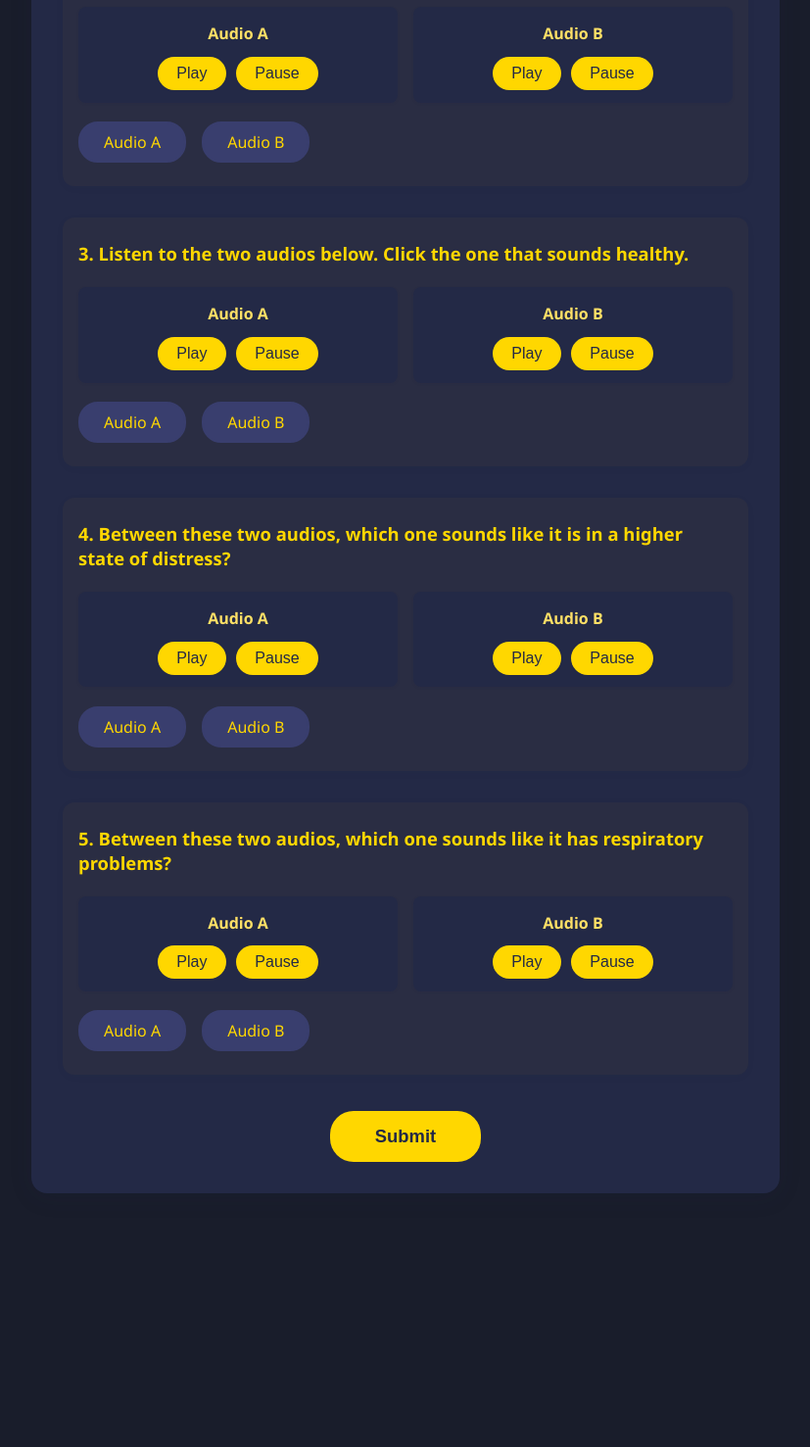
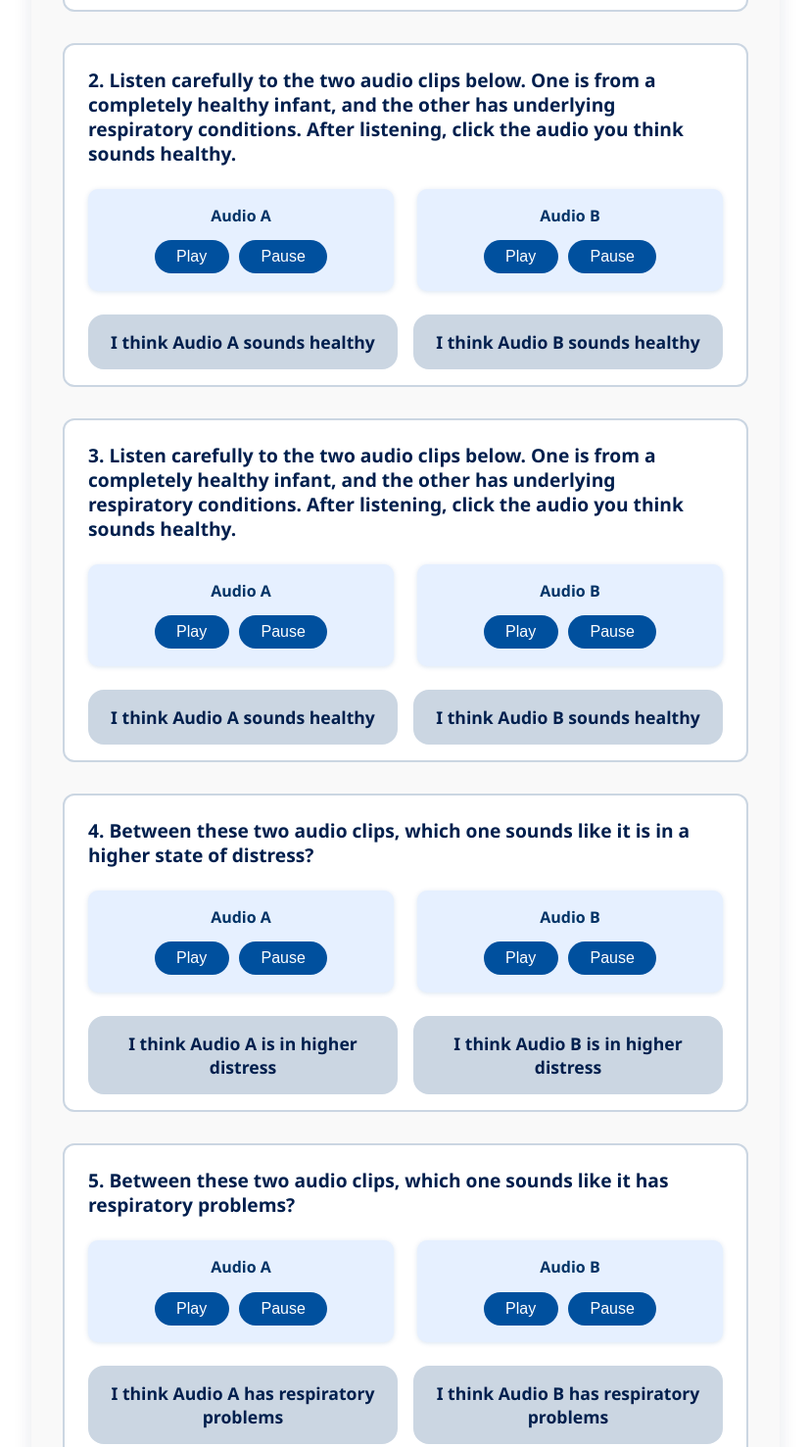
Before and after one commit to echan2709/finalaudiotrainingstudyproject, a plain HTML site: page index.html in a window 1280 px wide. Shown: the part 765-2242 px from the top of the page at 98% size, without its empty margins (226-1053 px from the left). Before the commit the page ends 2015 px from the top, so only its background shows below. Drawn offline with Linux system fonts and the light colour scheme.

Commit message:
Update index.html

```diff
--- a/index.html
+++ b/index.html
@@ -3,107 +3,130 @@
 <head>
   <meta charset="UTF-8" />
   <title>Audio in Medical Training Study</title>
-  <meta name="viewport" content="width=device-width, initial-scale=1.0">
+  <meta name="viewport" content="width=device-width, initial-scale=1.0" />
   <style>
     body {
-      font-family: 'Segoe UI', Arial, sans-serif;
+      font-family: 'Segoe UI', Tahoma, Geneva, Verdana, sans-serif;
+      background: #ffffff;
+      color: #001f4d; /* Navy */
       margin: 0;
-      background: #191d2b;
-      color: #f5f6fa;
       min-height: 100vh;
     }
     .container {
       max-width: 700px;
       margin: 2em auto;
       padding: 2em;
-      background: #232946;
-      border-radius: 16px;
-      box-shadow: 0 4px 24px rgba(30,40,80,0.10);
+      background: #f9f9f9;
+      border-radius: 12px;
+      box-shadow: 0 4px 20px rgba(0, 31, 77, 0.1);
     }
     h1 {
-      color: #ffd700;
       text-align: center;
+      color: #001f4d;
       margin-bottom: 0.3em;
+      font-weight: 700;
     }
     .notice {
-      background: #ffe066;
-      color: #232946;
+      background: #dbe9ff;
+      color: #001f4d;
+      border-left: 6px solid #00509e;
       padding: 1em 1.5em;
       border-radius: 8px;
       margin-bottom: 2em;
-      font-weight: 500;
-      border-left: 6px solid #ffd700;
+      font-weight: 600;
+      font-size: 1rem;
     }
     .question-card {
-      background: #2a2d43;
+      background: #ffffff;
+      border: 2px solid #cbd6e2;
       border-radius: 12px;
-      padding: 1.5em 1em 1em 1em;
+      padding: 1.5em 1.5em 1em 1.5em;
       margin-bottom: 2em;
-      box-shadow: 0 2px 8px rgba(30,40,80,0.04);
+      transition: border-color 0.3s ease;
+    }
+    .question-card:hover {
+      border-color: #00509e;
+      box-shadow: 0 0 10px rgba(0, 80, 158, 0.3);
     }
     .question-title {
-      font-size: 1.15em;
+      font-size: 1.2rem;
+      font-weight: 700;
       margin-bottom: 1.2em;
-      font-weight: 600;
-      color: #ffd700;
+      color: #001f4d;
+      line-height: 1.3;
     }
     .audio-row {
       display: flex;
-      gap: 1em;
+      gap: 1.5em;
       flex-wrap: wrap;
-      margin-bottom: 1.2em;
+      margin-bottom: 1.5em;
       justify-content: flex-start;
     }
     .audio-block {
       flex: 1 1 180px;
       min-width: 160px;
-      background: #232946;
-      padding: 1em 0.5em 0.5em 0.5em;
-      border-radius: 8px;
+      background: #e6f0ff;
+      padding: 1em 1em 0.8em 1em;
+      border-radius: 10px;
       text-align: center;
-      box-shadow: 0 1px 3px rgba(30,40,80,0.08);
+      box-shadow: 0 1px 5px rgba(0, 80, 158, 0.15);
     }
     .audio-label {
-      font-weight: 600;
-      margin-bottom: 0.5em;
+      font-weight: 700;
+      margin-bottom: 0.6em;
       display: block;
-      color: #ffe066;
+      color: #003366;
     }
     .audio-block button {
-      background: #ffd700;
-      color: #232946;
+      background: #00509e;
+      color: #fff;
       border: none;
-      border-radius: 20px;
-      padding: 0.5em 1.2em;
-      font-size: 1em;
+      border-radius: 24px;
+      padding: 0.5em 1.4em;
+      font-size: 1rem;
       margin: 0.3em 0.2em;
       cursor: pointer;
-      transition: background 0.2s;
+      transition: background 0.25s ease;
+      user-select: none;
     }
     .audio-block button:hover {
-      background: #ffe066;
+      background: #003366;
     }
     .answer-row {
       display: flex;
       gap: 1em;
       margin-top: 0.5em;
       justify-content: flex-start;
+      flex-wrap: wrap;
     }
     .answer-btn {
-      background: #393e6e;
-      color: #ffd700;
-      border: 2px solid #393e6e;
-      border-radius: 20px;
-      padding: 0.5em 1.5em;
-      font-size: 1em;
+      flex: 1 1 120px;
+      background: #cbd6e2;
+      border: 2px solid #cbd6e2;
+      border-radius: 16px;
+      padding: 0.8em 1em;
+      font-size: 1.1rem;
+      font-weight: 700;
+      color: #001f4d;
+      text-align: center;
       cursor: pointer;
-      transition: background 0.2s, border 0.2s;
-      margin-bottom: 0.5em;
+      transition: background 0.3s, border-color 0.3s, color 0.3s;
+      user-select: none;
+      display: flex;
+      align-items: center;
+      justify-content: center;
+      gap: 0.5em;
+    }
+    .answer-btn:hover {
+      background: #00509e;
+      border-color: #00509e;
+      color: #fff;
     }
     .answer-btn.selected {
-      background: #ffd700;
-      color: #232946;
-      border: 2px solid #ffd700;
+      background: #003366;
+      border-color: #003366;
+      color: #fff;
+      box-shadow: 0 0 8px rgba(0, 48, 102, 0.8);
     }
     .question-card input[type="radio"] {
       display: none;
@@ -111,33 +134,48 @@
     button[type="submit"] {
       display: block;
       margin: 2em auto 0 auto;
-      background: #ffd700;
-      color: #232946;
-      font-size: 1.15em;
+      background: #001f4d;
+      color: #fff;
+      font-size: 1.3rem;
       border: none;
-      border-radius: 24px;
-      padding: 0.8em 2.5em;
+      border-radius: 32px;
+      padding: 0.9em 3em;
       font-weight: 700;
       cursor: pointer;
-      transition: background 0.2s;
+      transition: background 0.3s ease;
+      user-select: none;
     }
     button[type="submit"]:hover {
-      background: #ffe066;
+      background: #003366;
     }
     .result {
-      background: #23203a;
-      padding: 1em;
+      background: #e6f0ff;
+      padding: 1.2em;
       margin-top: 2em;
-      color: #fff;
-      border-radius: 8px;
+      color: #001f4d;
+      border-radius: 12px;
       text-align: center;
-      font-size: 1.1em;
+      font-size: 1.15rem;
+      font-weight: 700;
+      box-shadow: 0 0 12px rgba(0, 80, 158, 0.3);
     }
     @media (max-width: 600px) {
-      .container { padding: 1em; }
-      .audio-row { flex-direction: column; }
-      .audio-block { min-width: unset; }
-      .answer-row { flex-direction: column; }
+      .container {
+        margin: 1em;
+        padding: 1.5em;
+      }
+      .audio-row {
+        flex-direction: column;
+      }
+      .audio-block {
+        min-width: unset;
+      }
+      .answer-row {
+        flex-direction: column;
+      }
+      .answer-btn {
+        flex: 1 1 auto;
+      }
     }
     /* Hide audio timeline and time displays */
     audio::-webkit-media-controls-timeline,
@@ -147,9 +185,13 @@
     audio::-webkit-media-controls-seek-forward-button {
       display: none !important;
     }
-    audio::-moz-range-thumb { visibility: hidden; }
+    audio::-moz-range-thumb {
+      visibility: hidden;
+    }
     audio::-ms-fill-lower,
-    audio::-ms-fill-upper { display: none !important; }
+    audio::-ms-fill-upper {
+      display: none !important;
+    }
   </style>
 </head>
 <body>
@@ -164,17 +206,19 @@
         <div class="question-title">Are you a medical professional?</div>
         <div class="answer-row">
           <label class="answer-btn" id="pro-yes">
-            <input type="radio" name="medical_professional" value="Yes" required> Yes
+            <input type="radio" name="medical_professional" value="Yes" required /> Yes
           </label>
           <label class="answer-btn" id="pro-no">
-            <input type="radio" name="medical_professional" value="No" required> No
+            <input type="radio" name="medical_professional" value="No" required /> No
           </label>
         </div>
       </div>
 
       <!-- Question 1 -->
       <div class="question-card">
-        <div class="question-title">1. Listen to the two audios below. Click the one that sounds healthy.</div>
+        <div class="question-title">
+          1. Listen carefully to the two audio clips below. One is from a completely healthy infant, and the other has underlying respiratory conditions. After listening, click the audio you think sounds healthy.
+        </div>
         <div class="audio-row">
           <div class="audio-block">
             <span class="audio-label">Audio A</span>
@@ -193,15 +237,23 @@
             </div>
           </div>
         </div>
-        <div class="answer-row">
-          <label class="answer-btn"><input type="radio" name="q1" value="A" required> Audio A</label>
-          <label class="answer-btn"><input type="radio" name="q1" value="B" required> Audio B</label>
+        <div class="answer-row" role="radiogroup" aria-label="Select which audio sounds healthy for question 1">
+          <label class="answer-btn">
+            <input type="radio" name="q1" value="A" required />
+            I think Audio A sounds healthy
+          </label>
+          <label class="answer-btn">
+            <input type="radio" name="q1" value="B" required />
+            I think Audio B sounds healthy
+          </label>
         </div>
       </div>
 
       <!-- Question 2 -->
       <div class="question-card">
-        <div class="question-title">2. Listen to the two audios below. Click the one that sounds healthy.</div>
+        <div class="question-title">
+          2. Listen carefully to the two audio clips below. One is from a completely healthy infant, and the other has underlying respiratory conditions. After listening, click the audio you think sounds healthy.
+        </div>
         <div class="audio-row">
           <div class="audio-block">
             <span class="audio-label">Audio A</span>
@@ -220,15 +272,23 @@
             </div>
           </div>
         </div>
-        <div class="answer-row">
-          <label class="answer-btn"><input type="radio" name="q2" value="A" required> Audio A</label>
-          <label class="answer-btn"><input type="radio" name="q2" value="B" required> Audio B</label>
+        <div class="answer-row" role="radiogroup" aria-label="Select which audio sounds healthy for question 2">
+          <label class="answer-btn">
+            <input type="radio" name="q2" value="A" required />
+            I think Audio A sounds healthy
+          </label>
+          <label class="answer-btn">
+            <input type="radio" name="q2" value="B" required />
+            I think Audio B sounds healthy
+          </label>
         </div>
       </div>
 
       <!-- Question 3 -->
       <div class="question-card">
-        <div class="question-title">3. Listen to the two audios below. Click the one that sounds healthy.</div>
+        <div class="question-title">
+          3. Listen carefully to the two audio clips below. One is from a completely healthy infant, and the other has underlying respiratory conditions. After listening, click the audio you think sounds healthy.
+        </div>
         <div class="audio-row">
           <div class="audio-block">
             <span class="audio-label">Audio A</span>
@@ -247,15 +307,23 @@
             </div>
           </div>
         </div>
-        <div class="answer-row">
-          <label class="answer-btn"><input type="radio" name="q3" value="A" required> Audio A</label>
-          <label class="answer-btn"><input type="radio" name="q3" value="B" required> Audio B</label>
+        <div class="answer-row" role="radiogroup" aria-label="Select which audio sounds healthy for question 3">
+          <label class="answer-btn">
+            <input type="radio" name="q3" value="A" required />
+            I think Audio A sounds healthy
+          </label>
+          <label class="answer-btn">
+            <input type="radio" name="q3" value="B" required />
+            I think Audio B sounds healthy
+          </label>
         </div>
       </div>
 
       <!-- Question 4 -->
       <div class="question-card">
-        <div class="question-title">4. Between these two audios, which one sounds like it is in a higher state of distress?</div>
+        <div class="question-title">
+          4. Between these two audio clips, which one sounds like it is in a higher state of distress?
+        </div>
         <div class="audio-row">
           <div class="audio-block">
             <span class="audio-label">Audio A</span>
@@ -274,15 +342,23 @@
             </div>
           </div>
         </div>
-        <div class="answer-row">
-          <label class="answer-btn"><input type="radio" name="q4" value="A" required> Audio A</label>
-          <label class="answer-btn"><input type="radio" name="q4" value="B" required> Audio B</label>
+        <div class="answer-row" role="radiogroup" aria-label="Select which audio sounds like it is in higher distress for question 4">
+          <label class="answer-btn">
+            <input type="radio" name="q4" value="A" required />
+            I think Audio A is in higher distress
+          </label>
+          <label class="answer-btn">
+            <input type="radio" name="q4" value="B" required />
+            I think Audio B is in higher distress
+          </label>
         </div>
       </div>
 
       <!-- Question 5 -->
       <div class="question-card">
-        <div class="question-title">5. Between these two audios, which one sounds like it has respiratory problems?</div>
+        <div class="question-title">
+          5. Between these two audio clips, which one sounds like it has respiratory problems?
+        </div>
         <div class="audio-row">
           <div class="audio-block">
             <span class="audio-label">Audio A</span>
@@ -301,16 +377,25 @@
             </div>
           </div>
         </div>
-        <div class="answer-row">
-          <label class="answer-btn"><input type="radio" name="q5" value="A" required> Audio A</label>
-          <label class="answer-btn"><input type="radio" name="q5" value="B" required> Audio B</label>
+        <div class="answer-row" role="radiogroup" aria-label="Select which audio sounds like it has respiratory problems for question 5">
+          <label class="answer-btn">
+            <input type="radio" name="q5" value="A" required />
+            I think Audio A has respiratory problems
+          </label>
+          <label class="answer-btn">
+            <input type="radio" name="q5" value="B" required />
+            I think Audio B has respiratory problems
+          </label>
         </div>
       </div>
 
-      <div id="thankyou" class="result" style="display:none;">Thank you for participating! Your responses have been submitted.</div>
+      <div id="thankyou" class="result" style="display:none;">
+        Thank you for participating! Your responses have been submitted.
+      </div>
       <button type="submit" id="submitBtn">Submit</button>
     </form>
   </div>
+
   <script>
     // Play/pause audio and pause others
     function playAudio(id) {
@@ -325,7 +410,7 @@
 
     // Highlight selected answer
     document.querySelectorAll('.answer-row').forEach(row => {
-      row.addEventListener('change', function(e) {
+      row.addEventListener('change', function (e) {
         if (e.target.type === 'radio') {
           row.querySelectorAll('.answer-btn').forEach(btn => btn.classList.remove('selected'));
           e.target.closest('.answer-btn').classList.add('selected');
@@ -333,11 +418,11 @@
       });
     });
     // Medical professional highlight
-    document.getElementById('pro-yes').addEventListener('click', function() {
+    document.getElementById('pro-yes').addEventListener('click', function () {
       document.getElementById('pro-yes').classList.add('selected');
       document.getElementById('pro-no').classList.remove('selected');
     });
-    document.getElementById('pro-no').addEventListener('click', function() {
+    document.getElementById('pro-no').addEventListener('click', function () {
       document.getElementById('pro-no').classList.add('selected');
       document.getElementById('pro-yes').classList.remove('selected');
     });
```
